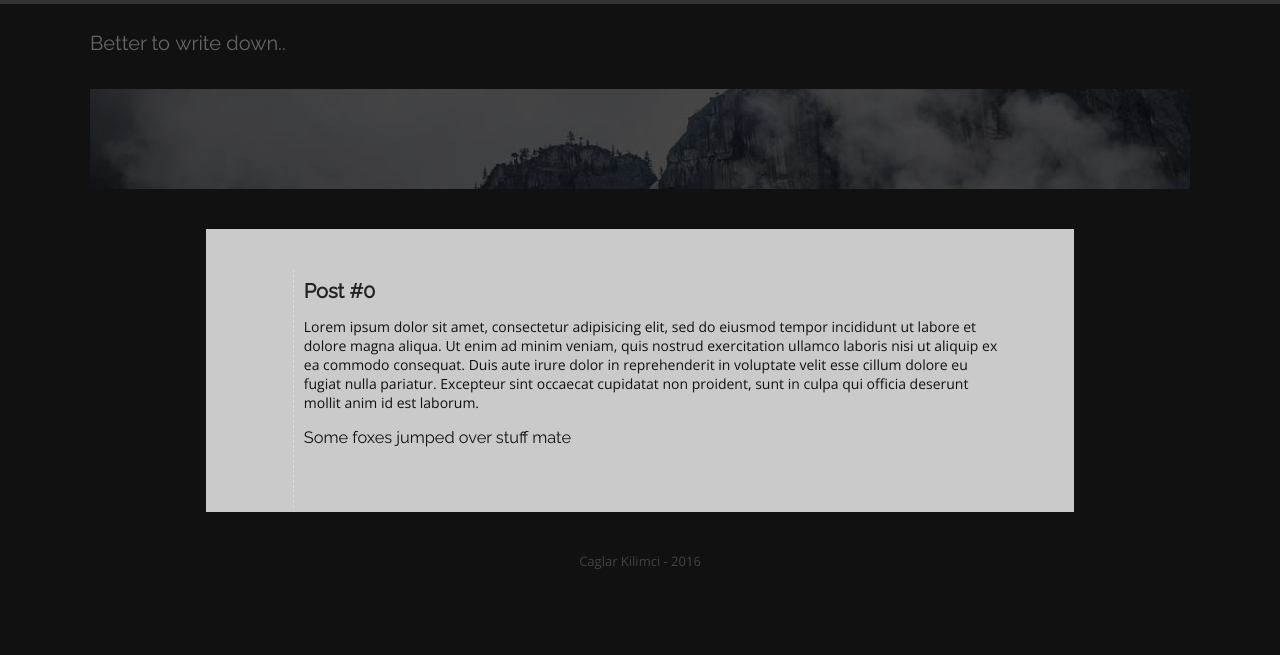
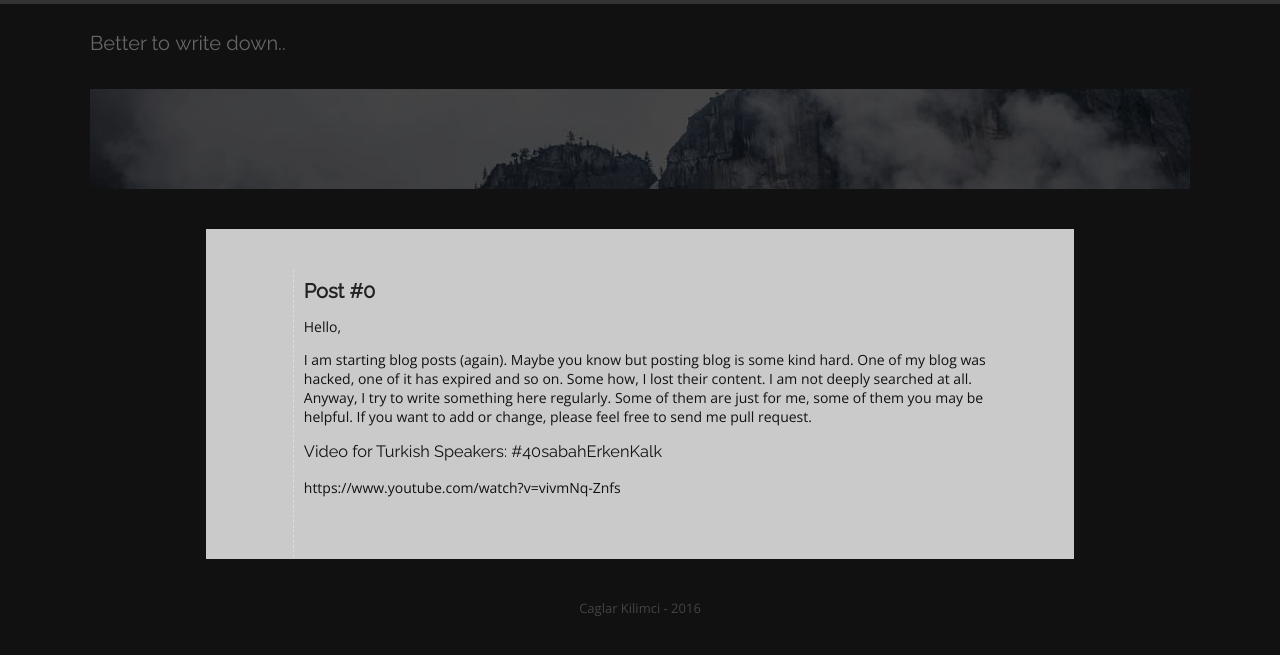
Before and after one commit to ckilimci/ckilimci.github.io, a Jekyll site: the page built from _posts/2016-04-03-post0.md, in a window 1280 px wide. Shown: the top 655 px of the page. Built offline with Jekyll 4.4.1, drawn with Linux system fonts in a browser that asks for light colours; some web fonts are replaced; comment, search, counter and statistics services are not loaded.

Commit message:
Content of 0th post

```diff
--- a/_posts/2016-04-03-post0.md
+++ b/_posts/2016-04-03-post0.md
@@ -7,7 +7,10 @@ summary: New beginnings
 image: /images/blog/post1.jpg
 ---
 
-Lorem ipsum dolor sit amet, consectetur adipisicing elit, sed do eiusmod tempor incididunt ut labore et dolore magna aliqua. Ut enim ad minim veniam, quis nostrud exercitation ullamco laboris nisi ut aliquip ex ea commodo consequat. Duis aute irure dolor in reprehenderit in voluptate velit esse cillum dolore eu fugiat nulla pariatur. Excepteur sint occaecat cupidatat non proident, sunt in culpa qui officia deserunt mollit anim id est laborum.
+Hello,
 
+I am starting blog posts (again). Maybe you know but posting blog is some kind hard. One of my blog was hacked, one of it has expired and so on. Some how, I lost their content. I am not deeply searched at all. Anyway, I try to write something here regularly. Some of them are just for me, some of them you may be helpful. If you want to add or change, please feel free to send me pull request.
 
-### Some foxes jumped over stuff mate
+### Video for Turkish Speakers: #40sabahErkenKalk
+
+https://www.youtube.com/watch?v=vivmNq-Znfs
```
